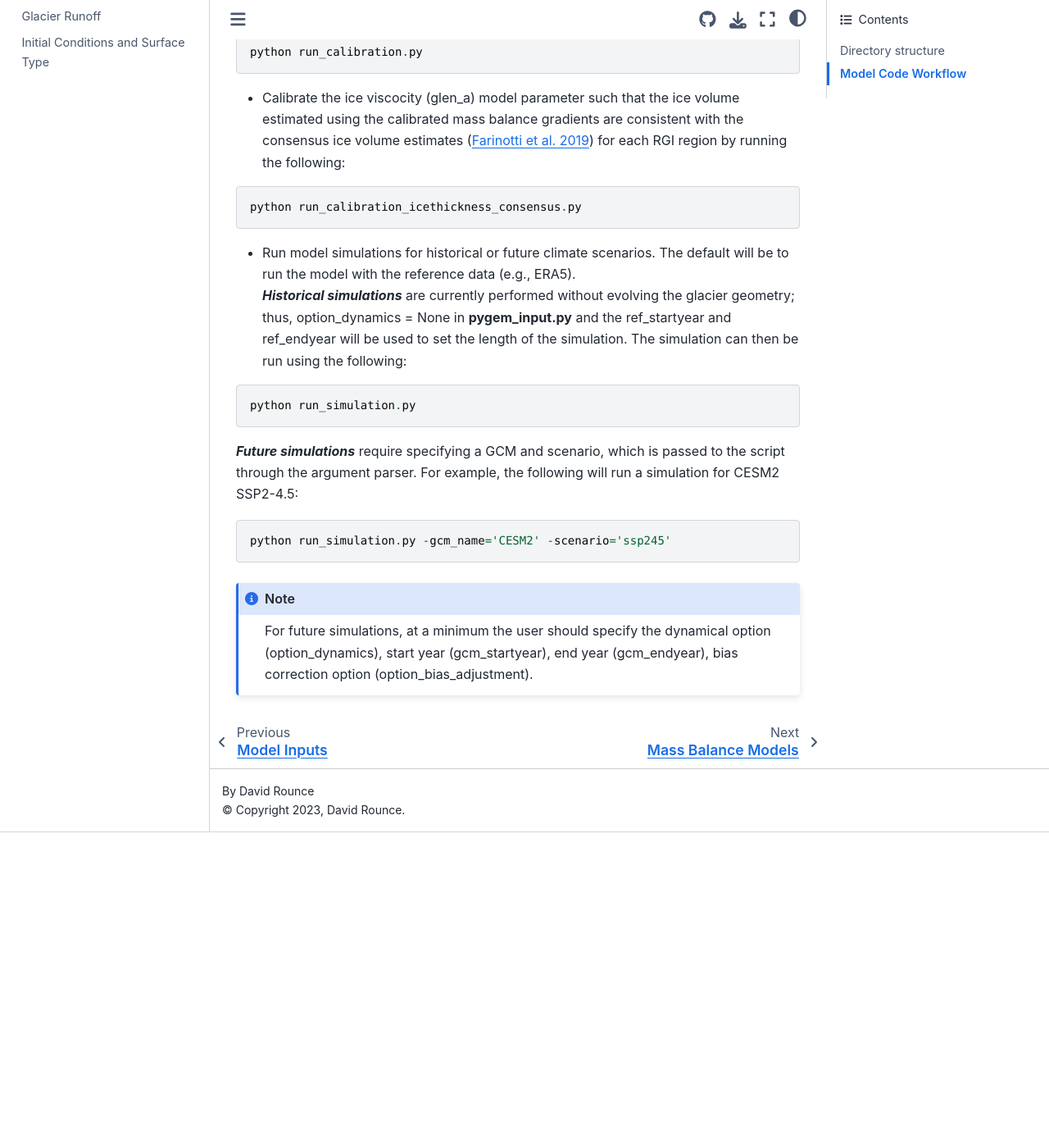
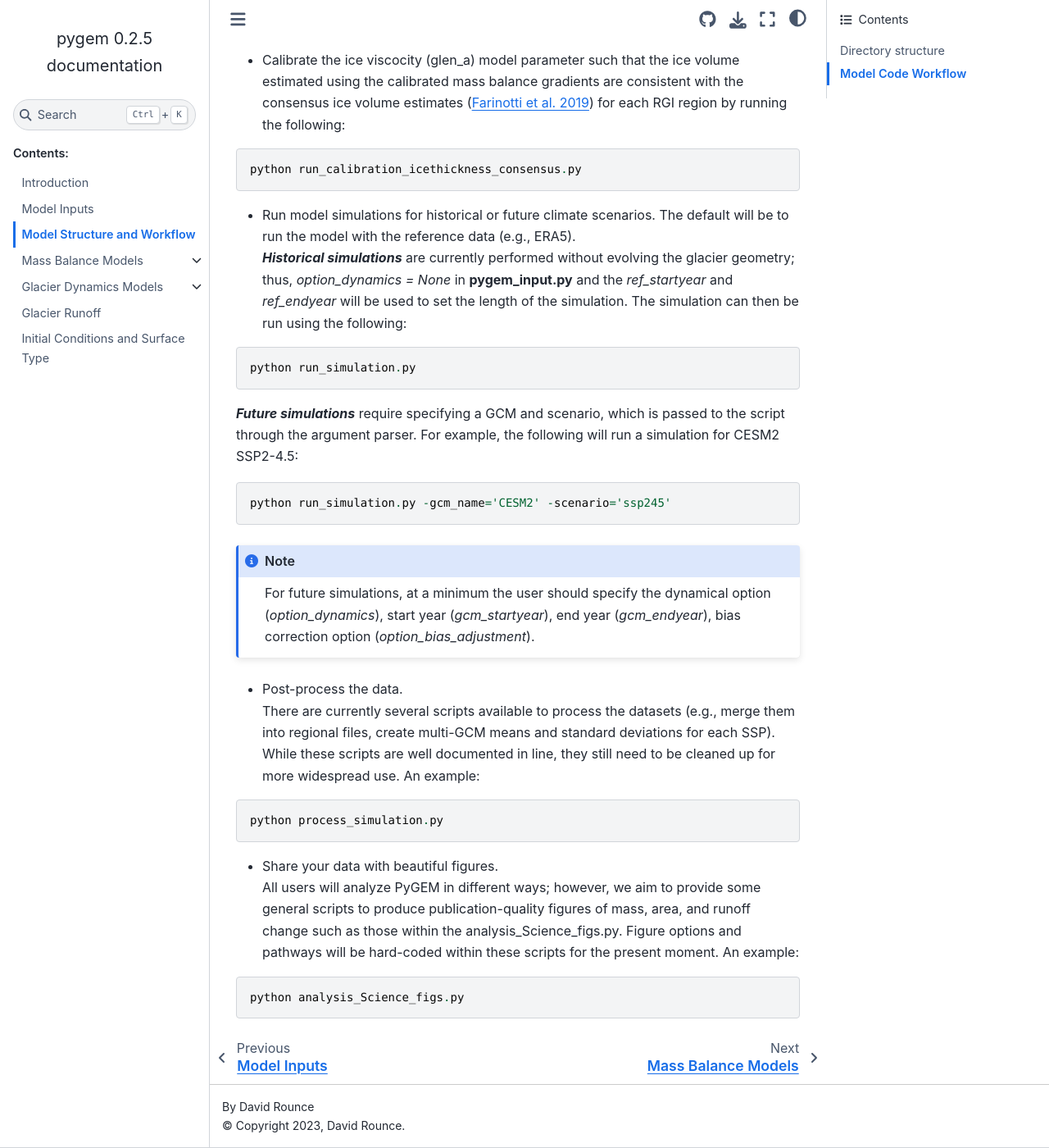
Before and after one commit to drounce/PyGEM, a Sphinx documentation site: the page built from docs/model_structure.md, in a window 1280 px wide and 1400 px high, scrolled down 2832 px. Shown: the whole window at 82% size. Built offline with Sphinx 7.4.7 and the Sphinx Book theme 1.1.4, drawn with Linux system fonts in a browser that asks for light colours; before the commit the page ends 3847 px from its top, so only the background shows below that; some of the changed text lies outside the part shown.

Commit message:
cleaning up model structure and workflow

````diff
--- a/docs/model_structure.md
+++ b/docs/model_structure.md
@@ -1,4 +1,4 @@
-# Quick Overview of Model Structure and Scripts
+# Model Structure and Workflow
 The model is written in Python. The model is currently available as two repositories on github:
 
 1. **PyGEM** ([https://github.com/drounce/PyGEM](https://github.com/drounce/PyGEM)) contains the main model code.  This repository can now be installed in your environment with PyPI ([https://pypi.org/project/pygem/](https://pypi.org/project/pygem/)) using "pip install pygem".
@@ -39,24 +39,24 @@
 
 * Setting up **pygem_input.py** <br>This requires the user to state the glaciers/regions to model; model physics, calibration, and simulation options; relative filepaths for relevant datasets; etc.
 * Calibrating frontal ablation parameter <em>(optional)</em> using **run_calibration_frontalablation.py** <br>This will calibrate the frontal ablation model parameter for marine-terminating glaciers; however, multiple steps are required including the following:
-```{note}
-The run_calibration_frontalablation.py script is hard-coded with True/False options so one must manually go into the script and adjust the options.
-```
 ```
 python run_calibration_frontalablation.py   (set option_merge_data = True)
 python run_calibration_frontalablation.py   (set option_ind_calving_k = True)
 python run_calibration_frontalablation.py   (set option_merge_calving_k = True)
 python run_calibration_frontalablation.py   (set option_update_mb_data = True)
 ```
+```{note}
+The run_calibration_frontalablation.py script is hard-coded with True/False options so one must manually go into the script and adjust the options.
+```
 * Calibrating the model parameters using **run_calibration.py** <br>This will calibrate model parameters based on the calibration option and mass balance data specified in **pygem_input.py**. If using an option besides the Markov Chain Monte Carlo (MCMC) methods, then run the following:
 ```
 python run_calibration.py
 ```
-If using the Markov Chain Monte Carlo (MCMC) methods, then multiple steps are required. First, set the option_calibration = ‘emulator’ in **pygem_input.py**. This creates an emulator that helps speed up the simulations within the MCMC methods and helps generate an initial calibration to generate the regional priors. The regional priors are then determined by running the following:
+If using the Markov Chain Monte Carlo (MCMC) methods, then multiple steps are required. First, set the <em>option_calibration = ‘emulator’</em> in **pygem_input.py**. This creates an emulator that helps speed up the simulations within the MCMC methods and helps generate an initial calibration to generate the regional priors. The regional priors are then determined by running the following:
 ```
 python run_mcmc_prior.py
 ```
-Once the regional priors are set, the MCMC methods can be performed.  Change the option_calibration = ‘MCMC’ in **pygem_input.py**, then run the following:
+Once the regional priors are set, the MCMC methods can be performed.  Change the <em>option_calibration = ‘MCMC’</em> in **pygem_input.py**, then run the following:
 ```
 python run_calibration.py
 ```
@@ -64,7 +64,7 @@
 ```
 python run_calibration_icethickness_consensus.py
 ```
-* Run model simulations for historical or future climate scenarios. The default will be to run the model with the reference data (e.g., ERA5). <br><em>**Historical simulations**</em> are currently performed without evolving the glacier geometry; thus, option_dynamics = None in **pygem_input.py** and the ref_startyear and ref_endyear will be used to set the length of the simulation. The simulation can then be run using the following:
+* Run model simulations for historical or future climate scenarios. The default will be to run the model with the reference data (e.g., ERA5). <br><em>**Historical simulations**</em> are currently performed without evolving the glacier geometry; thus, <em>option_dynamics = None</em> in **pygem_input.py** and the <em>ref_startyear</em> and <em>ref_endyear</em> will be used to set the length of the simulation. The simulation can then be run using the following:
 ```
 python run_simulation.py
 ```
@@ -73,5 +73,13 @@
 python run_simulation.py -gcm_name='CESM2' -scenario='ssp245'
 ```
 ```{note}
-For future simulations, at a minimum the user should specify the dynamical option (option_dynamics), start year (gcm_startyear), end year (gcm_endyear), bias correction option (option_bias_adjustment).
+For future simulations, at a minimum the user should specify the dynamical option (<em>option_dynamics</em>), start year (<em>gcm_startyear</em>), end year (<em>gcm_endyear</em>), bias correction option (<em>option_bias_adjustment</em>).
 ```
+* Post-process the data. <br>There are currently several scripts available to process the datasets (e.g., merge them into regional files, create multi-GCM means and standard deviations for each SSP). While these scripts are well documented in line, they still need to be cleaned up for more widespread use.  An example:
+```
+python process_simulation.py
+```
+* Share your data with beautiful figures. <br>All users will analyze PyGEM in different ways; however, we aim to provide some general scripts to produce publication-quality figures of mass, area, and runoff change such as those within the analysis_Science_figs.py. Figure options and pathways will be hard-coded within these scripts for the present moment. An example:
+```
+python analysis_Science_figs.py
+```
````
Also changed, not shown: docs/test_write_md.ipynb.
